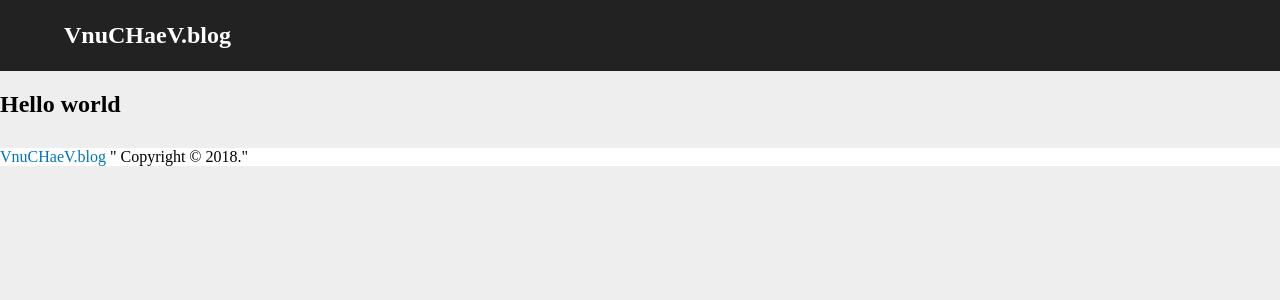
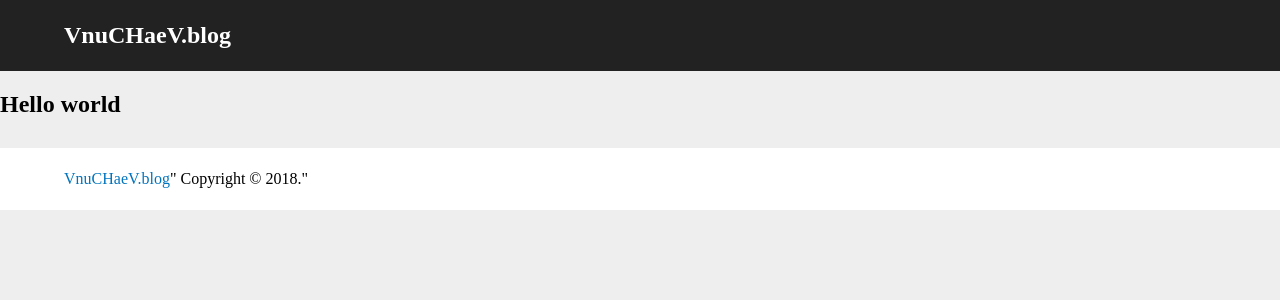
Before and after one commit to vitoyucepi/blog, a Jekyll site: the page built from index.html, in a window 1280 px wide. Shown: the top 300 px of the page. Built offline with Jekyll 4.4.1, drawn with Linux system fonts in a browser that asks for light colours.

Commit message:
footer fix

```diff
--- a/_layouts/default.html
+++ b/_layouts/default.html
@@ -15,8 +15,9 @@
 			{{ content }}
 		</div>
 		<div id="footer">
-			<a href="{{ site.baseurl }}" title="Для тех, кто смог">VnuCHaeV.blog</a>
-			" Copyright © 2018."
+			<div>
+				<a href="{{ site.baseurl }}" title="Для тех, кто смог">VnuCHaeV.blog</a>" Copyright © 2018."
+			</div>
 		</div>
 	</body>
 </html>
--- a/css/default.css
+++ b/css/default.css
@@ -22,14 +22,16 @@ html, body {
 	background: #fff;
 	margin-top: 30px;
 }
-#footer a {
-	text-decoration: none;
-	color: #0274BE;
+#footer div {
 	max-width: 1152px;
 	min-width: 240px;
 	padding: 22px 0;
 	margin: 0 auto;
 }
+#footer a {
+	text-decoration: none;
+	color: #0274BE;
+}
 #page {
 	max-width: 1152px;
 	min-width: 240px;
```
